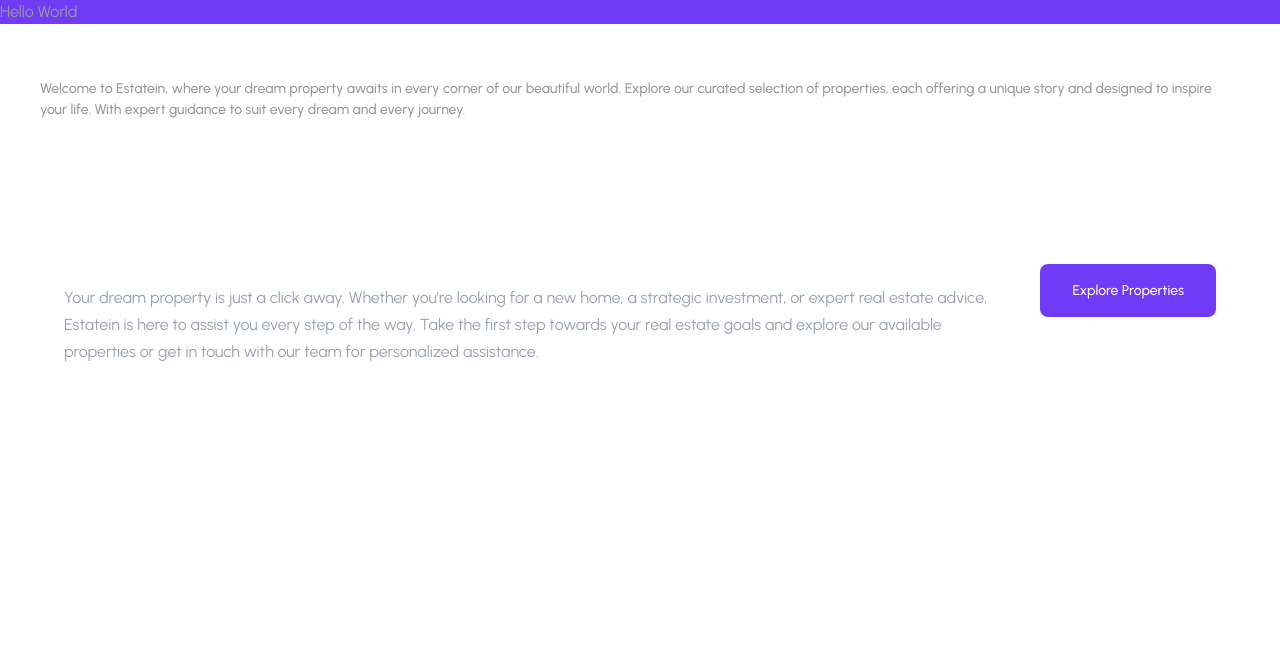
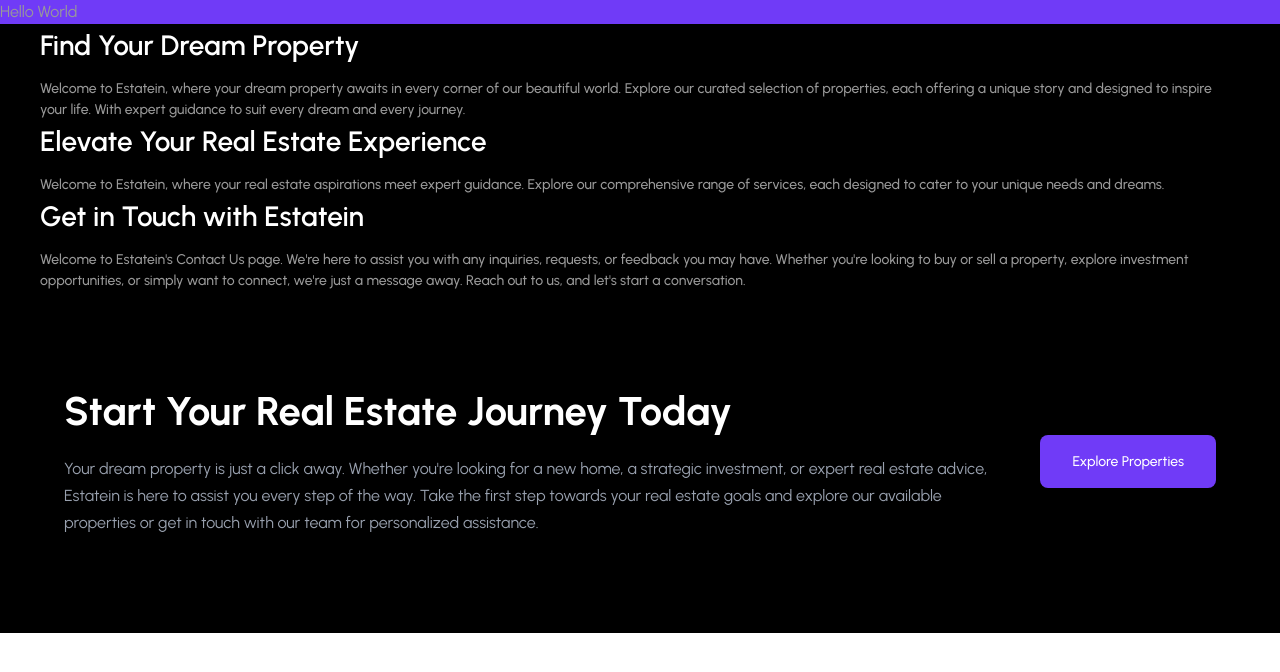
Before and after one commit to marianasijaa-lab/Graduation-Project-Estatein, a React (Vite) app: page / in a window 1280 px wide. Shown: the top 672 px of the page. Built offline with nearby package versions, Linux system fonts and the light colour scheme.

Commit message:
first commit

```diff
--- a/src/Root.tsx
+++ b/src/Root.tsx
@@ -13,6 +13,14 @@
   title="Find Your Dream Property"
   description="Welcome to Estatein, where your dream property awaits in every corner of our beautiful world. Explore our curated selection of properties, each offering a unique story and designed to inspire your life. With expert guidance to suit every dream and every journey."
 />
+   <PageHero
+    title="Elevate Your Real Estate Experience"
+    description="Welcome to Estatein, where your real estate aspirations meet expert guidance. Explore our comprehensive range of services, each designed to cater to your unique needs and dreams."
+    />
+    <PageHero
+    title="Get in Touch with Estatein"
+    description="Welcome to Estatein's Contact Us page. We're here to assist you with any inquiries, requests, or feedback you may have. Whether you're looking to buy or sell a property, explore investment opportunities, or simply want to connect, we're just a message away. Reach out to us, and let's start a conversation."
+    />
             <JourneyToday/>
             <Outlet/>
         </main>
--- a/src/components/JourneyToday.tsx
+++ b/src/components/JourneyToday.tsx
@@ -1,6 +1,6 @@
 const JourneyToday = () => {
     return (
-      <section className="w-full  px-6 py-16 sm:px-10 sm:py-20 md:px-16 md:py-24 `lg:px-[160px] `lg:py-[100px]">
+      <section className="w-full bg-black px-6 py-16 sm:px-10 sm:py-20 md:px-16 md:py-24 `lg:px-[160px] `lg:py-[100px]">
         <div className="flex w-full flex-col items-start justify-between gap-10 md:flex-row md:items-center md:gap-12">
 
 
--- a/src/components/PageHero.tsx
+++ b/src/components/PageHero.tsx
@@ -1,31 +1,4 @@
-/*interface PageHeroProps {
-    title: string;
-    description: string;
-  }
 
-  const PageHero = ({ title, description }: PageHeroProps) => {
-    return (
-      <section className="w-full bg-black px-6 py-16 sm:px-8 sm:py-20 md:px-0 `md:py-[150px] `md:pl-[162px] `md:pr-[400px]">
-        <div className="w-full">
-
-          <h1
-            className="font-['Urbanist'] text-[28px] font-semibold leading-[150%] tracking-[0%] text-white"
-          >
-
-          </h1>
-
-
-          <p
-            className="mt-3 `max-w-[900px] font-['Urbanist'] text-[14px] font-medium leading-[150%] tracking-[0%] text-[#999999]  `sm:max-w-[750px] `md:max-w-[900px]"
-          >
-            {description}
-          </p>
-        </div>
-      </section>
-    );
-  };
-
-  export default PageHero;*/
   interface PageHeroProps {
     title: string;
     description: string;
@@ -33,7 +6,7 @@
 
   const PageHero = ({ title, description }: PageHeroProps) => {
     return (
-      <section className="w-full `pt-[150px] `pb-[100px]">
+      <section className="w-full bg-black `pt-[150px] `pb-[100px]">
         <div className="w-full max-w-[1568px] mx-auto px-6 sm:px-8 md:px-10">
 
           {/* Title */}
```
